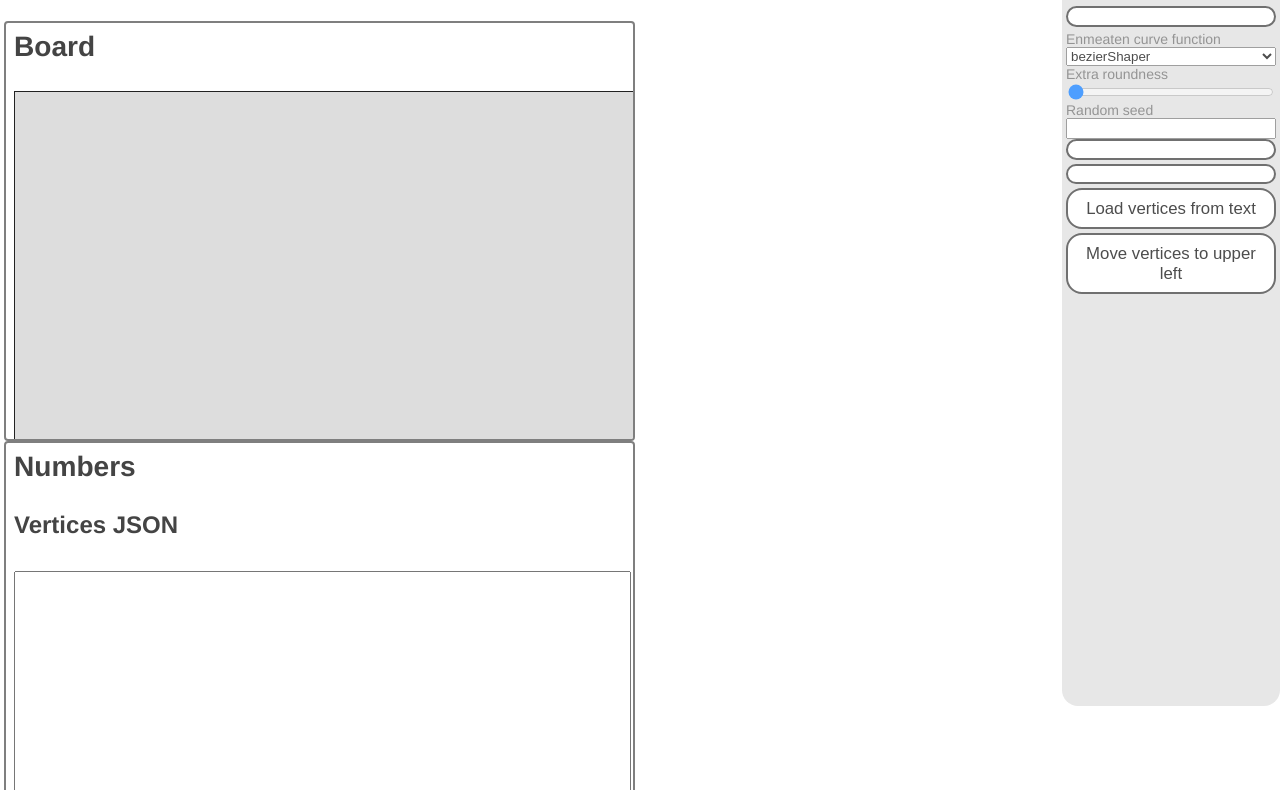
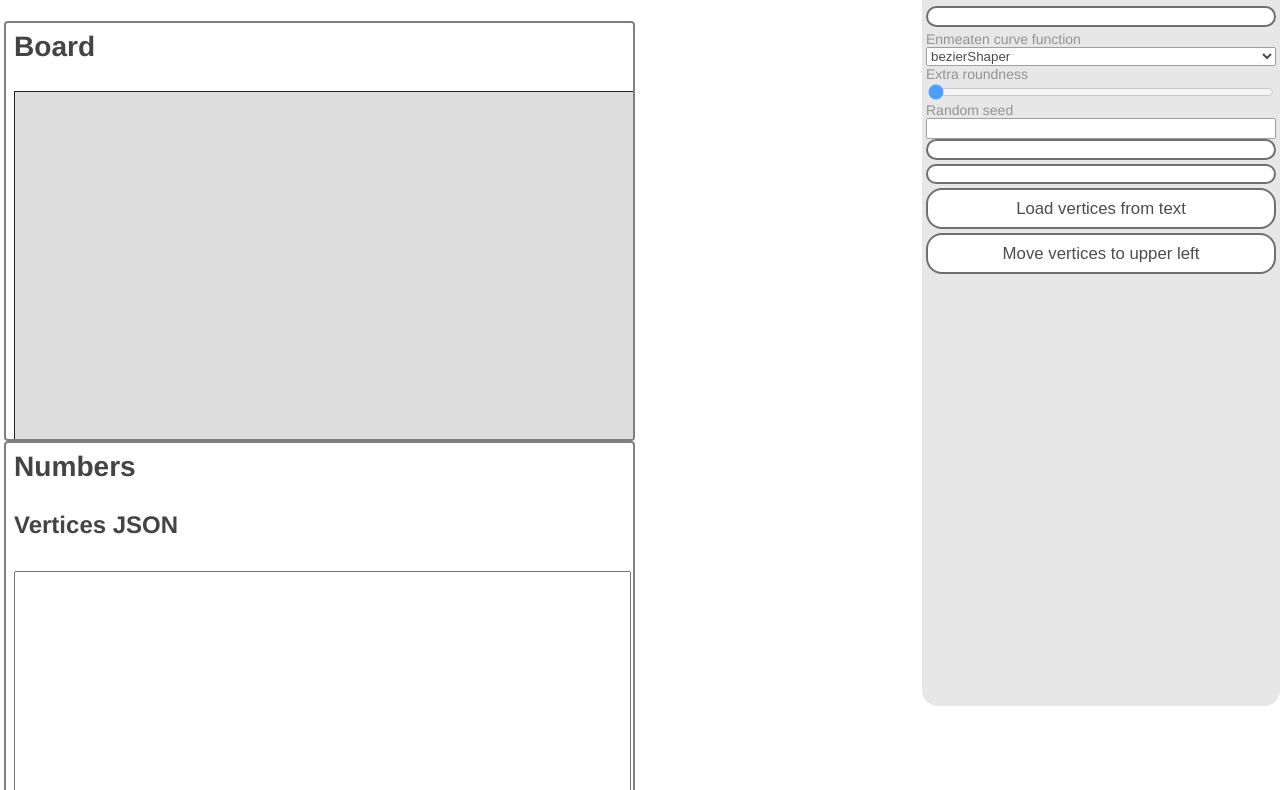
Before and after one commit to jimkang/svg-vertex-editor, a website with bundled scripts: page index.html in a window 1280 px wide. Shown: the part 102-892 px from the top of the page. Built offline with nearby package versions, Linux system fonts and the light colour scheme; what route-state would draw is missing.

Commit message:
Widen control bar.

```diff
--- a/app.css
+++ b/app.css
@@ -107,7 +107,7 @@ h4 {
 
 .control-bar {
   font-size: 14px;
-  width: 15em;
+  width: 25em;
   overflow-y: scroll;
   height: 100%;
   position: fixed;
```
